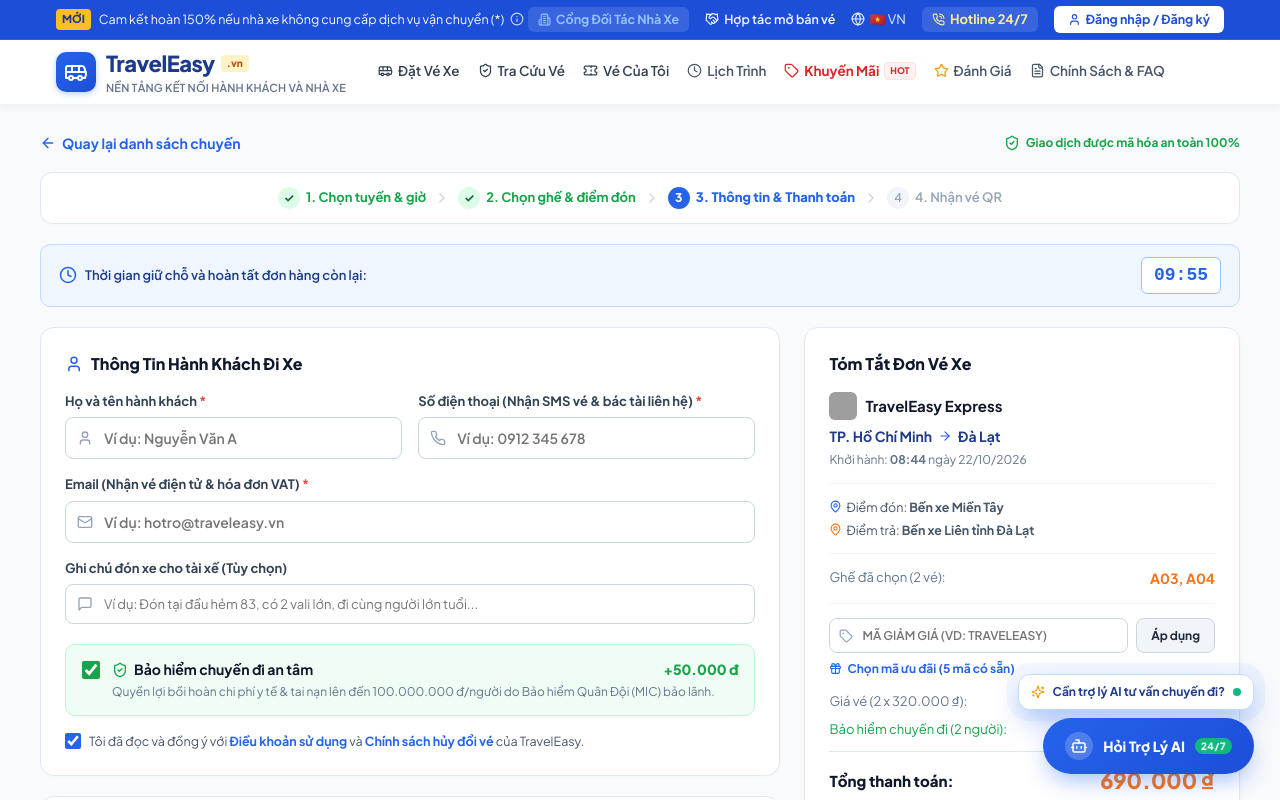
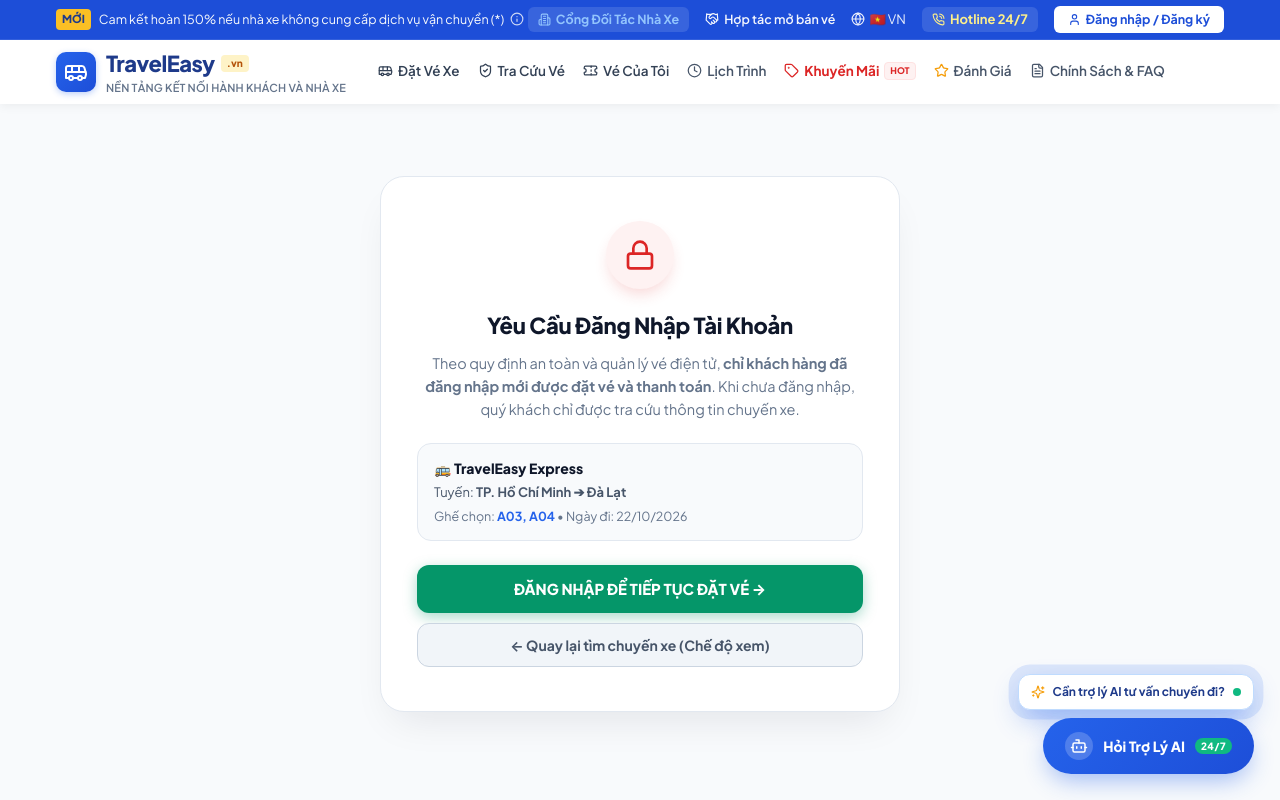
Before and after one commit to phamcongthanhvn2k6/traveleasy-platform, a React (Vite) app in the folder frontend/: page /checkout in a window 1280 px wide. Shown: the top 800 px of the page. Built offline with nearby package versions, Linux system fonts and the light colour scheme; grey boxes are pictures that could not be loaded.

Commit message:
fix(auth-guard): require login for ticket booking and payment while preserving guest search access

```diff
--- a/frontend/src/pages/customer/auth/CustomerAuthPage.tsx
+++ b/frontend/src/pages/customer/auth/CustomerAuthPage.tsx
@@ -205,6 +205,11 @@ export const CustomerAuthPage: React.FC = () => {
         toast.success(`Đăng ký tài khoản thành công! Xin chào ${authData.fullName}.`, 'Đăng Ký Thành Công');
         setSuccessMessage('Đăng ký tài khoản thành công! Tự động đăng nhập...');
         setTimeout(() => {
+          const redirectParam = new URLSearchParams(location.search).get('redirect') || (location.state as any)?.from;
+          if (redirectParam) {
+            navigate(redirectParam);
+            return;
+          }
           navigate('/');
         }, 800);
       } else {
--- a/frontend/src/pages/customer/checkout/CheckoutPage.tsx
+++ b/frontend/src/pages/customer/checkout/CheckoutPage.tsx
@@ -10,7 +10,7 @@ import { OrderSummaryPanel } from './components/OrderSummaryPanel';
 import { QrPaymentModal } from './components/QrPaymentModal';
 import { VnPayModal } from './components/VnPayModal';
 import { toast } from '../../../context/ToastContext';
-import { Check, ChevronRight, ShieldCheck, ArrowLeft } from 'lucide-react';
+import { Check, ChevronRight, ShieldCheck, ArrowLeft, Lock } from 'lucide-react';
 
 export const CheckoutPage: React.FC = () => {
   const location = useLocation();
@@ -142,6 +142,13 @@ export const CheckoutPage: React.FC = () => {
   };
 
   const handleCheckoutSubmit = async () => {
+    const currentToken = localStorage.getItem('traveleasy_token');
+    if (!currentToken) {
+      toast.warning('Vui lòng đăng nhập tài khoản để tiến hành đặt vé và thanh toán!', 'Yêu Cầu Đăng Nhập');
+      navigate('/login?redirect=/checkout');
+      return;
+    }
+
     if (!validateForm()) return;
 
     setLoading(true);
@@ -216,6 +223,108 @@ export const CheckoutPage: React.FC = () => {
       navigate('/lookup');
     }
   };
+
+  // Guard against unauthenticated users attempting to view checkout / book
+  const token = localStorage.getItem('traveleasy_token');
+  if (!token) {
+    return (
+      <div style={{ backgroundColor: '#f8fafc', minHeight: '85vh', padding: '60px 20px', display: 'flex', alignItems: 'center', justifyContent: 'center' }}>
+        <div style={{
+          backgroundColor: '#ffffff',
+          borderRadius: '24px',
+          padding: '44px 36px',
+          maxWidth: '520px',
+          width: '100%',
+          boxShadow: '0 20px 40px -15px rgba(15, 23, 42, 0.1)',
+          border: '1px solid #e2e8f0',
+          textAlign: 'center'
+        }}>
+          <div style={{
+            width: '68px',
+            height: '68px',
+            borderRadius: '50%',
+            backgroundColor: '#fef2f2',
+            color: '#dc2626',
+            display: 'flex',
+            alignItems: 'center',
+            justifyContent: 'center',
+            margin: '0 auto 20px',
+            boxShadow: '0 8px 16px -4px rgba(220, 38, 38, 0.2)'
+          }}>
+            <Lock size={32} />
+          </div>
+
+          <h2 style={{ fontSize: '22px', fontWeight: 900, color: '#0f172a', marginBottom: '10px', letterSpacing: '-0.3px' }}>
+            Yêu Cầu Đăng Nhập Tài Khoản
+          </h2>
+
+          <p style={{ fontSize: '14.5px', color: '#64748b', lineHeight: 1.6, marginBottom: '22px' }}>
+            Theo quy định an toàn và quản lý vé điện tử, <strong>chỉ khách hàng đã đăng nhập mới được đặt vé và thanh toán</strong>. Khi chưa đăng nhập, quý khách chỉ được tra cứu thông tin chuyến xe.
+          </p>
+
+          {/* Trip summary badge if available */}
+          {trip && (
+            <div style={{
+              backgroundColor: '#f8fafc',
+              border: '1px solid #e2e8f0',
+              borderRadius: '14px',
+              padding: '14px 16px',
+              marginBottom: '24px',
+              textAlign: 'left'
+            }}>
+              <div style={{ fontWeight: 800, color: '#0f172a', fontSize: '14px', marginBottom: '4px' }}>
+                🚌 {trip.busCompanyName}
+              </div>
+              <div style={{ color: '#475569', fontSize: '13px' }}>
+                Tuyến: <strong>{trip.originCity} ➔ {trip.destinationCity}</strong>
+              </div>
+              <div style={{ color: '#64748b', fontSize: '12.5px', marginTop: '4px' }}>
+                Ghế chọn: <strong style={{ color: '#2563eb' }}>{selectedSeats.join(', ')}</strong> • Ngày đi: {new Date(trip.departureTime).toLocaleDateString('vi-VN')}
+              </div>
+            </div>
+          )}
+
+          <div style={{ display: 'flex', flexDirection: 'column', gap: '10px' }}>
+            <button
+              onClick={() => navigate('/login?redirect=/checkout')}
+              style={{
+                backgroundColor: '#059669',
+                color: '#ffffff',
+                border: 'none',
+                padding: '14px 20px',
+                borderRadius: '12px',
+                fontSize: '15px',
+                fontWeight: 800,
+                cursor: 'pointer',
+                boxShadow: '0 4px 14px rgba(5, 150, 105, 0.35)',
+                transition: 'all 0.15s'
+              }}
+              onMouseEnter={(e) => (e.currentTarget.style.backgroundColor = '#047857')}
+              onMouseLeave={(e) => (e.currentTarget.style.backgroundColor = '#059669')}
+            >
+              ĐĂNG NHẬP ĐỂ TIẾP TỤC ĐẶT VÉ →
+            </button>
+
+            <button
+              onClick={() => navigate('/search')}
+              style={{
+                backgroundColor: '#f1f5f9',
+                color: '#475569',
+                border: '1px solid #cbd5e1',
+                padding: '12px 20px',
+                borderRadius: '12px',
+                fontSize: '14px',
+                fontWeight: 700,
+                cursor: 'pointer'
+              }}
+            >
+              ← Quay lại tìm chuyến xe (Chế độ xem)
+            </button>
+          </div>
+        </div>
+      </div>
+    );
+  }
 
   return (
     <div style={{ backgroundColor: '#f8fafc', minHeight: '90vh', padding: '30px 20px 80px 20px' }}>
--- a/frontend/src/pages/customer/home/HomePage.tsx
+++ b/frontend/src/pages/customer/home/HomePage.tsx
@@ -88,6 +88,20 @@ export const HomePage: React.FC = () => {
   };
 
   const handleOpenBooking = (trip: Trip, seats: string[], points: any) => {
+    const token = localStorage.getItem('traveleasy_token');
+    const checkoutPayload = { trip, selectedSeats: seats, points };
+    try {
+      sessionStorage.setItem('traveleasy_checkout_data', JSON.stringify(checkoutPayload));
+    } catch (e) {
+      console.warn(e);
+    }
+
+    if (!token) {
+      toast.warning('Quý khách vui lòng đăng nhập để tiến hành đặt vé và thanh toán! Khách chưa đăng nhập chỉ có thể xem thông tin chuyến xe.', 'Yêu Cầu Đăng Nhập');
+      navigate('/login?redirect=/checkout', { state: checkoutPayload });
+      return;
+    }
+
     setBookingTrip(trip);
     setBookingSeats(seats);
     setBookingPoints(points);
--- a/frontend/src/pages/customer/search/TripSearchPage.tsx
+++ b/frontend/src/pages/customer/search/TripSearchPage.tsx
@@ -445,12 +445,20 @@ export const TripSearchPage: React.FC = () => {
   };
 
   const handleOpenBooking = (trip: Trip, seats: string[], points: any) => {
+    const token = localStorage.getItem('traveleasy_token');
     const checkoutPayload = { trip, selectedSeats: seats, points };
     try {
       sessionStorage.setItem('traveleasy_checkout_data', JSON.stringify(checkoutPayload));
     } catch (e) {
       console.warn(e);
     }
+
+    if (!token) {
+      toast.warning('Quý khách vui lòng đăng nhập để tiến hành đặt vé và thanh toán! Khách chưa đăng nhập chỉ có thể tra cứu thông tin.', 'Yêu Cầu Đăng Nhập');
+      navigate('/login?redirect=/checkout', { state: checkoutPayload });
+      return;
+    }
+
     navigate('/checkout', { state: checkoutPayload });
   };
 
--- a/frontend/src/pages/customer/search/components/TripResultCard.tsx
+++ b/frontend/src/pages/customer/search/components/TripResultCard.tsx
@@ -764,7 +764,7 @@ export const TripResultCard: React.FC<Props> = ({ trip, onBook }) => {
                       <button
                         onClick={handleProceedBooking}
                         style={{
-                          backgroundColor: '#f97316',
+                          backgroundColor: localStorage.getItem('traveleasy_token') ? '#f97316' : '#2563eb',
                           color: '#ffffff',
                           border: 'none',
                           padding: '12px 28px',
@@ -772,11 +772,11 @@ export const TripResultCard: React.FC<Props> = ({ trip, onBook }) => {
                           fontWeight: 800,
                           fontSize: '15px',
                           cursor: 'pointer',
-                          boxShadow: '0 4px 6px -1px rgba(249, 115, 22, 0.4)',
+                          boxShadow: localStorage.getItem('traveleasy_token') ? '0 4px 6px -1px rgba(249, 115, 22, 0.4)' : '0 4px 6px -1px rgba(37, 99, 235, 0.4)',
                           transition: 'all 0.15s ease',
                         }}
                       >
-                        Tiếp Tục Đặt Vé →
+                        {localStorage.getItem('traveleasy_token') ? 'Tiếp Tục Đặt Vé →' : 'Đăng Nhập Để Đặt Vé →'}
                       </button>
                     </div>
                   )}
```
Also changed, not shown: 1 other file (tests, documents, lock files or other folders).
